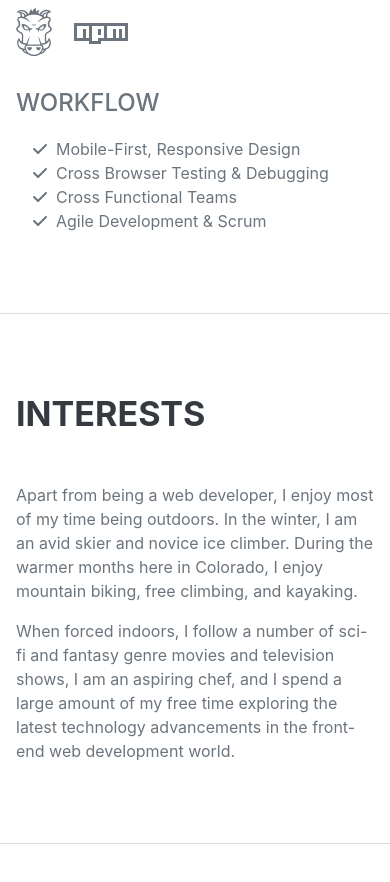
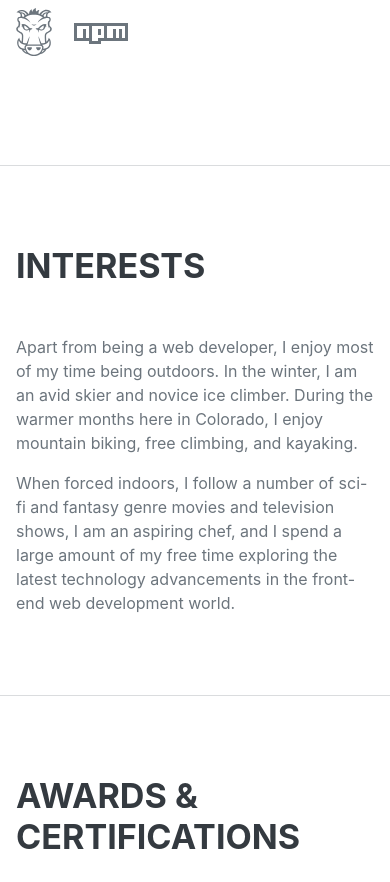
Before and after one commit to radr314/ranadheer314.github.io, a plain HTML site: page index.html in a window 390 px wide. Shown: the part 4484-5366 px from the top of the page. Drawn offline with nearby package versions, Linux system fonts and the light colour scheme; a web font is replaced by a local one.

Commit message:
Update index.html

```diff
--- a/index.html
+++ b/index.html
@@ -30,7 +30,7 @@
                     <li class="nav-item"><a class="nav-link js-scroll-trigger" href="#experience">Education</a></li>
                     <li class="nav-item"><a class="nav-link js-scroll-trigger" href="#skills">Skills</a></li>
                     <li class="nav-item"><a class="nav-link js-scroll-trigger" href="#interests">Interests</a></li>
-                    <li class="nav-item"><a class="nav-link js-scroll-trigger" href="#awards">Awards</a></li>
+                    <li class="nav-item"><a class="nav-link js-scroll-trigger" href="#awards">Certifications</a></li>
                 </ul>
             </div>
         </nav>
@@ -189,26 +189,7 @@
                         <li class="list-inline-item"><i class="fab fa-grunt"></i></li>
                         <li class="list-inline-item"><i class="fab fa-npm"></i></li>
                     </ul>
-                    <div class="subheading mb-3">Workflow</div>
-                    <ul class="fa-ul mb-0">
-                        <li>
-                            <span class="fa-li"><i class="fas fa-check"></i></span>
-                            Mobile-First, Responsive Design
-                        </li>
-                        <li>
-                            <span class="fa-li"><i class="fas fa-check"></i></span>
-                            Cross Browser Testing & Debugging
-                        </li>
-                        <li>
-                            <span class="fa-li"><i class="fas fa-check"></i></span>
-                            Cross Functional Teams
-                        </li>
-                        <li>
-                            <span class="fa-li"><i class="fas fa-check"></i></span>
-                            Agile Development & Scrum
-                        </li>
-                    </ul>
-                </div>
+
             </section>
             <hr class="m-0" />
             <!-- Interests-->
```
